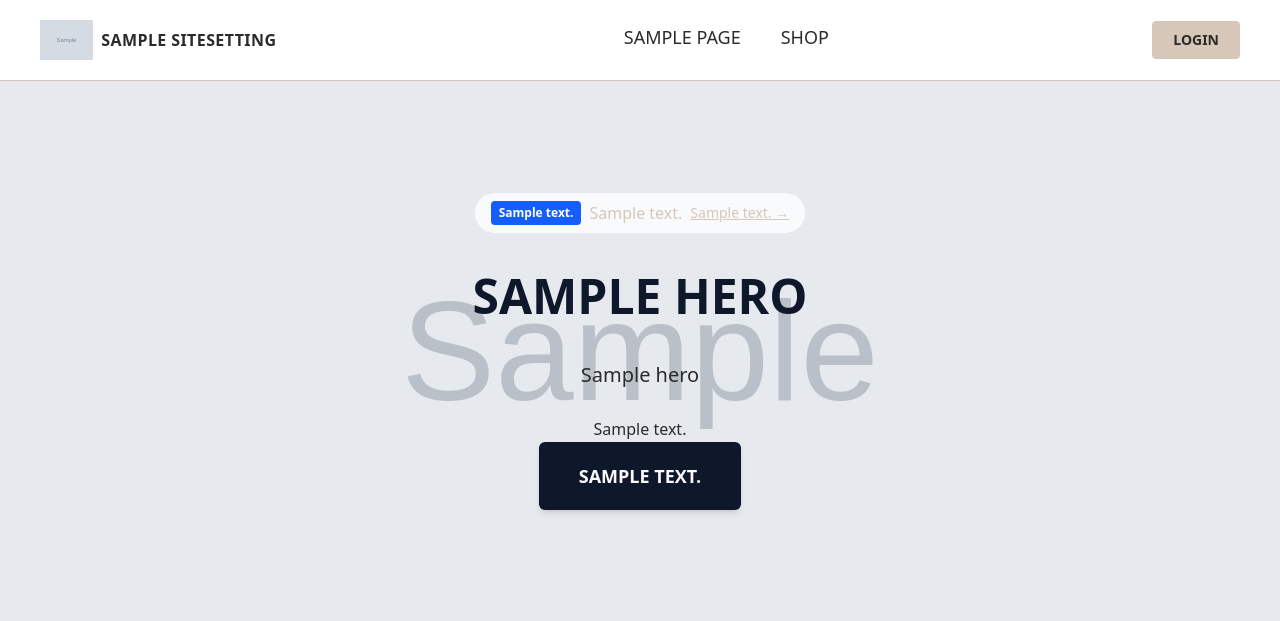
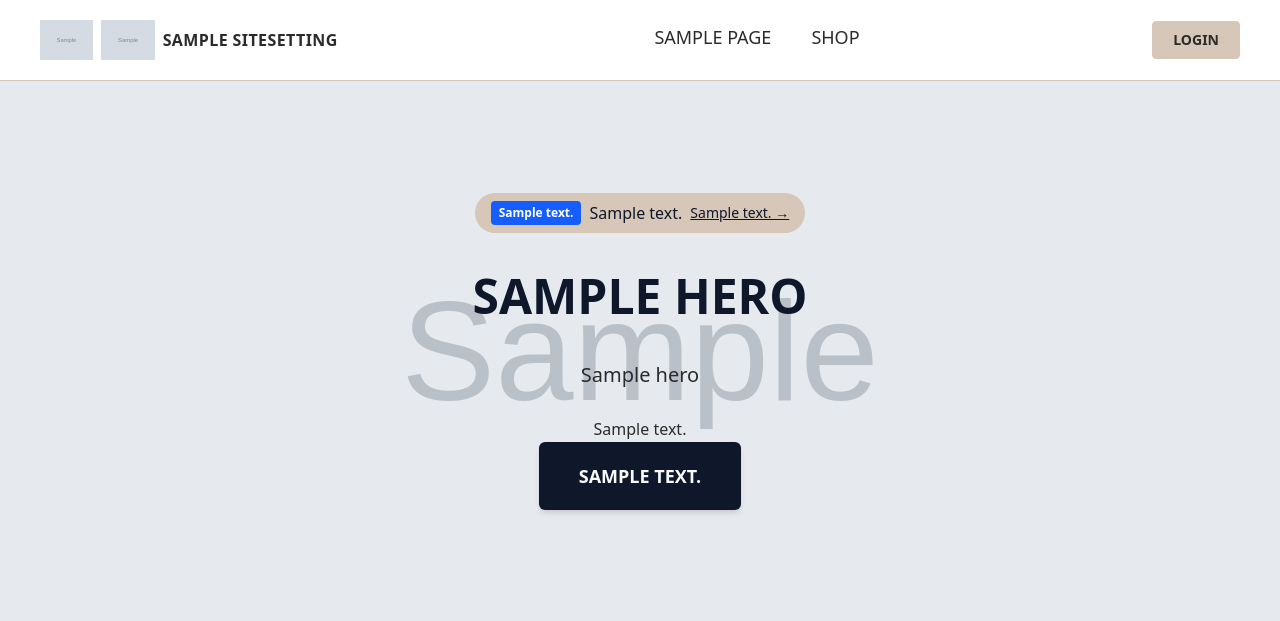
Before and after one commit to djangify/ebuilder, a Django app: page / in a window 1280 px wide. Shown: the top 621 px of the page. Run offline with Django 5.2, Linux system fonts and the light colour scheme; tables that the repository leaves empty hold one stand-in row (values such as "Sample post"); grey boxes marked "Sample" are stand-in pictures; style sheets or scripts are compiled from the project's sources; some libraries are stand-ins or nearby versions.

Commit message:
update navbars to amend how logo shows up

```diff
--- a/pages/templates/pages/sections/hero.html
+++ b/pages/templates/pages/sections/hero.html
@@ -20,7 +20,7 @@
     {% if hero_banner %}
     <div class="mb-6">
         <a href="{{ hero_banner.action_link }}"
-           class="inline-flex items-center px-4 py-2 rounded-full bg-[color:var(--color-light)] hover:bg-[color:var(--color-primary)] hover:text-white transition">
+           class="inline-flex items-center text-[color:var(--color-primary)] px-4 py-2 rounded-full bg-[color:var(--color-accent)] hover:bg-[color:var(--color-primary)]  hover:text-white transition">
             {% if hero_banner.badge_text %}
                 <span class="px-2 py-1 mr-2 text-xs font-semibold rounded bg-blue-600 text-white">
                     {{ hero_banner.badge_text }}
--- a/templates/includes/navbar.html
+++ b/templates/includes/navbar.html
@@ -14,10 +14,12 @@
              alt="{{ homepage_settings.business_name }}"
              class="h-10 w-auto object-contain"
              loading="lazy">
-      {% else %}
-        <img src="{% static 'images/placeholder-logo.png' %}"
+      {% endif %}
+
+        {% if homepage_settings.logo_image %}
+        <img src="{{ homepage_settings.logo_image.url }}"
              alt="{{ homepage_settings.business_name }}"
-             class="h-10 w-auto object-contain opacity-70"
+             class="h-10 w-auto object-contain"
              loading="lazy">
       {% endif %}
       <span class="hidden md:flex text-[color:var(--color-font-main)] font-semibold uppercase tracking-wide">
```
Also changed, not shown: accounts/templates/accounts/includes/logged_in_public_header.html (+7 -4 lines).
